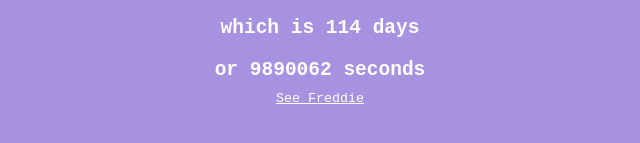
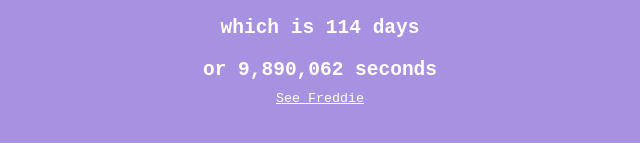
Before and after one commit to TheIthorian/How-Old-Is-Freddie, a plain HTML site: page index.html in a window 1280 px wide. Shown: the part 369-512 px from the top of the page, 320-960 px from the left. Drawn offline with Linux system fonts and the light colour scheme.

Commit message:
Format long number

```diff
--- a/index.html
+++ b/index.html
@@ -66,7 +66,8 @@
         const ageInDays = ((today.getTime() - birthDate.getTime()) / MILISECONDS_IN_DAY).toFixed(0);
 
         const updateAgeInSeconds = () => {
-            const ageInSeconds = ((new Date().getTime() - birthDate.getTime()) / 1000).toFixed(0);
+            let ageInSeconds = ((new Date().getTime() - birthDate.getTime()) / 1000).toFixed(0);
+            ageInSeconds = Number(ageInSeconds).toLocaleString();
             const ageInSecondsElement = document.querySelector('#age-in-seconds');
             ageInSecondsElement.innerText = `or ${format('second', ageInSeconds)}`;
         };
```
